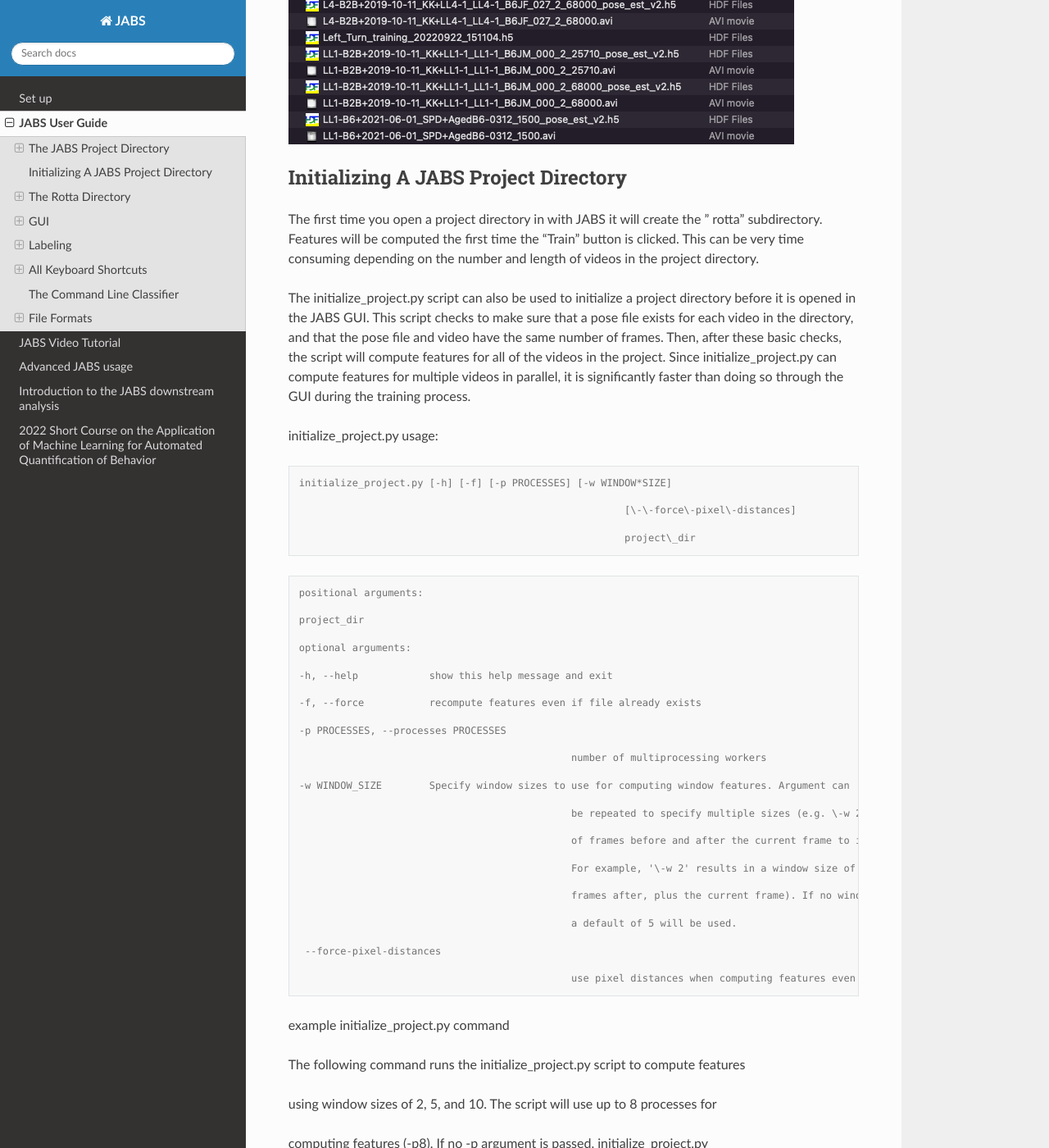
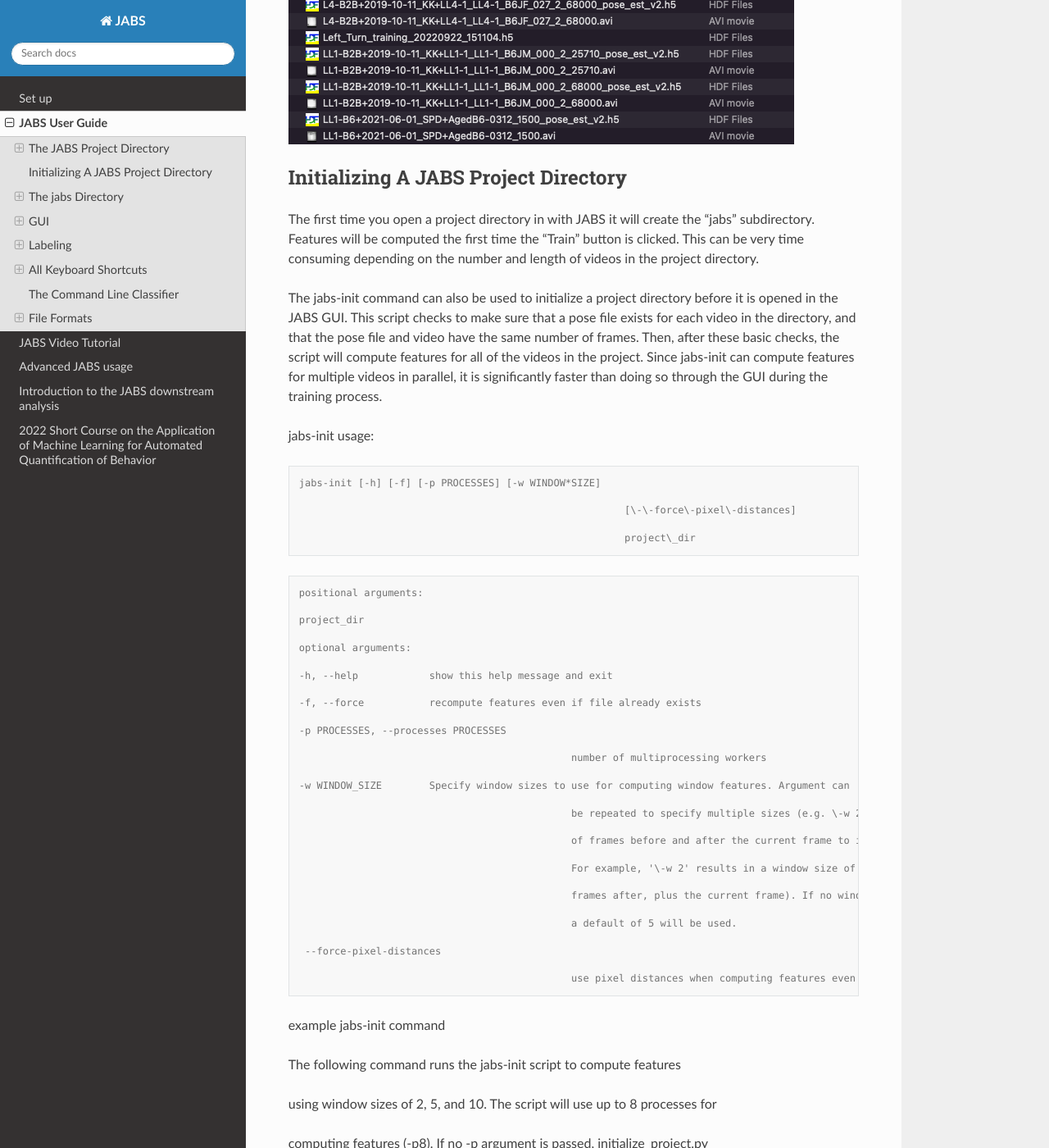
Before and after one commit to KumarLabJax/JABS-behavior-classifier, a Sphinx documentation site: the page built from docs/source/JABS_user_guide.rst, in a window 1280 px wide and 1400 px high, scrolled down 517 px. Shown: the whole window at 82% size. Built offline with Sphinx 7.4.7 and the Read the Docs theme 3.1.0, drawn with Linux system fonts in a browser that asks for light colours; some of the changed text lies outside the part shown.

Commit message:
update install instructions and some outdated command references

```diff
--- a/docs/source/JABS_user_guide.rst
+++ b/docs/source/JABS_user_guide.rst
@@ -14,26 +14,26 @@
 Initializing  A JABS Project Directory
 ========================================
 
-The first time you open a project directory in with JABS it will create the "
-rotta" subdirectory. Features will be computed the first time the "Train" button
+The first time you open a project directory in with JABS it will create the "jabs"
+subdirectory. Features will be computed the first time the "Train" button
 is clicked. This can be very time consuming depending on the number and length
 of videos in the project directory.
 
-The initialize_project.py script can also be used to initialize a project
+The jabs-init command can also be used to initialize a project
 directory before it is opened in the JABS GUI. This script checks to make sure
 that a pose file exists for each video in the directory, and that the pose file
 and video have the same number of frames. Then, after these basic checks, the
 script will compute features for all of the videos in the project. Since
-initialize_project.py can compute features for multiple videos in parallel, it
+jabs-init can compute features for multiple videos in parallel, it
 is significantly faster than doing so through the GUI during the training
 process.
 
-initialize_project.py usage:
+jabs-init usage:
 
 
 .. code-block:: console
 
-  initialize_project.py [-h] [-f] [-p PROCESSES] [-w WINDOW*SIZE]
+  jabs-init [-h] [-f] [-p PROCESSES] [-w WINDOW*SIZE]
 
 							 [\-\-force\-pixel\-distances]
 
@@ -72,9 +72,9 @@
 
 
 
-example initialize_project.py command
+example jabs-init command
 
-The following command runs the initialize_project.py script to compute features
+The following command runs the jabs-init script to compute features
 
 using window sizes of 2, 5, and 10. The script will use up to 8 processes for
 
@@ -85,46 +85,44 @@
 .. code-block:: console
   ./initialize_project.py -p8 -w2 -w5 -w10 <path/to/project/dir>`
 
-.. The Rotta Directory :
-The Rotta Directory
+.. The jabs Directory :
+The jabs Directory
 =====================
 
-JABS creates a subdirectory called "rotta" inside the project directory (this
-directory is called "rotta" for historical reasons and may change prior to the
-1.0.0 release of JABS). This directory contains app-specific data such as
-project settings, generated features, user labels, cache files, and the latest
-predictions.
+JABS creates a subdirectory called "jabs" inside the project directory. This
+directory contains app-specific data such as project settings, generated
+features, user labels, cache files, and the latest predictions.
 
 project.json This file contains project settings and metadata.
 
-rotta/annotations
+jabs/annotations
 -----------------
 
 This directory stores the user's labels, stored in one JSON file per labeled
 video.
 
-rotta/archive
+jabs/archive
 -----------------
 
 This directory contains archived labels. These are compressed files (gzip)
 containing labels for behaviors that the user has removed from the project.
-Rotta only archives labels. Trained classifiers and predictions are deleted if a
+JABS only archives labels. Trained classifiers and predictions are deleted if a
 user removes a behavior from a project.
 
-rotta/cache
+jabs/cache
 -----------------
 
 Files cached by JABS to speed up performance. Some of these files may not be
 portable, so this directory should be deleted if a JABS project is copied to a
 different platform.
 
-rotta/classifiers
+jabs/classifiers
 -----------------
 
 This directory contains trained classifiers. Currently, these are stored in
 Python Pickle files and should be considered non-portable.
 
-rotta/features
+jabs/features
 -----------------
 
 This directory contains the computed features. There is one directory per
@@ -133,13 +131,13 @@
 to recompute the features if they were created with a different version of
 JABS.
 
-rotta/predictions
+jabs/predictions
 -----------------
 This directory contains prediction files. There will be one subdirectory per
 behavior containing one prediction file per video. Prediction files are
 automatically opened and displayed by JABS if they exist. Prediction files are
 portable, and are the same format as the output of the command line classifier
-tool (`classify.py`).
+tool (`jabs-classify`).
 
 .. JABS GUI:
 GUI
@@ -398,13 +396,13 @@
 The Command Line Classifier
 =============================
 
-JABS includes a script called `classify.py`, which can be used to classify a
+JABS includes a script called `jabs-classify`, which can be used to classify a
 
 single video from the command line.
 
 .. code-block:: console
 
-  usage: classify.py COMMAND COMMAND_ARGS
+  usage: jabs-classify COMMAND COMMAND_ARGS
 
   commands:
 
@@ -412,13 +410,13 @@
 
   train      train a classifier that can be used to classify multiple pose files
 
-  See `classify.py COMMAND --help` for information on a specific command.
+  See `jabs-classify COMMAND --help` for information on a specific command.
 
 
 
 .. code-block:: console
 
-  usage: classify.py classify [-h] [--random-forest | --gradient-boosting | --xgboost]
+  usage: jabs-classify classify [-h] [--random-forest | --gradient-boosting | --xgboost]
 
 							(\-\-training TRAINING | \-\-classifier CLASSIFIER) \-\-input\-pose
 
@@ -470,7 +468,7 @@
 
 .. code-block:: console
 
-  usage: classify.py train [-h] [--random-forest | --gradient-boosting | --xgboost]
+  usage: jabs-classify train [-h] [--random-forest | --gradient-boosting | --xgboost]
 
 						 training\_file out\_file
 
@@ -497,7 +495,7 @@
 
 Note: xgboost may be unavailable on Mac OS if libomp is not installed.
 
-See `classify.py classify --help` output for list of classifiers supported in
+See `jabs-classify classify --help` output for list of classifiers supported in
 
 the current execution environment.
 
@@ -522,7 +520,7 @@
 Location
 ----------
 
-The prediction files are saved in `<JABS project dir>/rotta/predictions/<behavior*name>/<video*name>.h5` if they were generated by the JABS GUI. The `classify.py` script saves inference
+The prediction files are saved in `<JABS project dir>/jabs/predictions/<behavior*name>/<video*name>.h5` if they were generated by the JABS GUI. The `jabs-classify` script saves inference
 
 files in `<out-dir>/<behavior*name>/<video*name>.h5`
 
```
Also changed, not shown: docs/source/usage.rst (+7 -20 lines), 1 other file.
